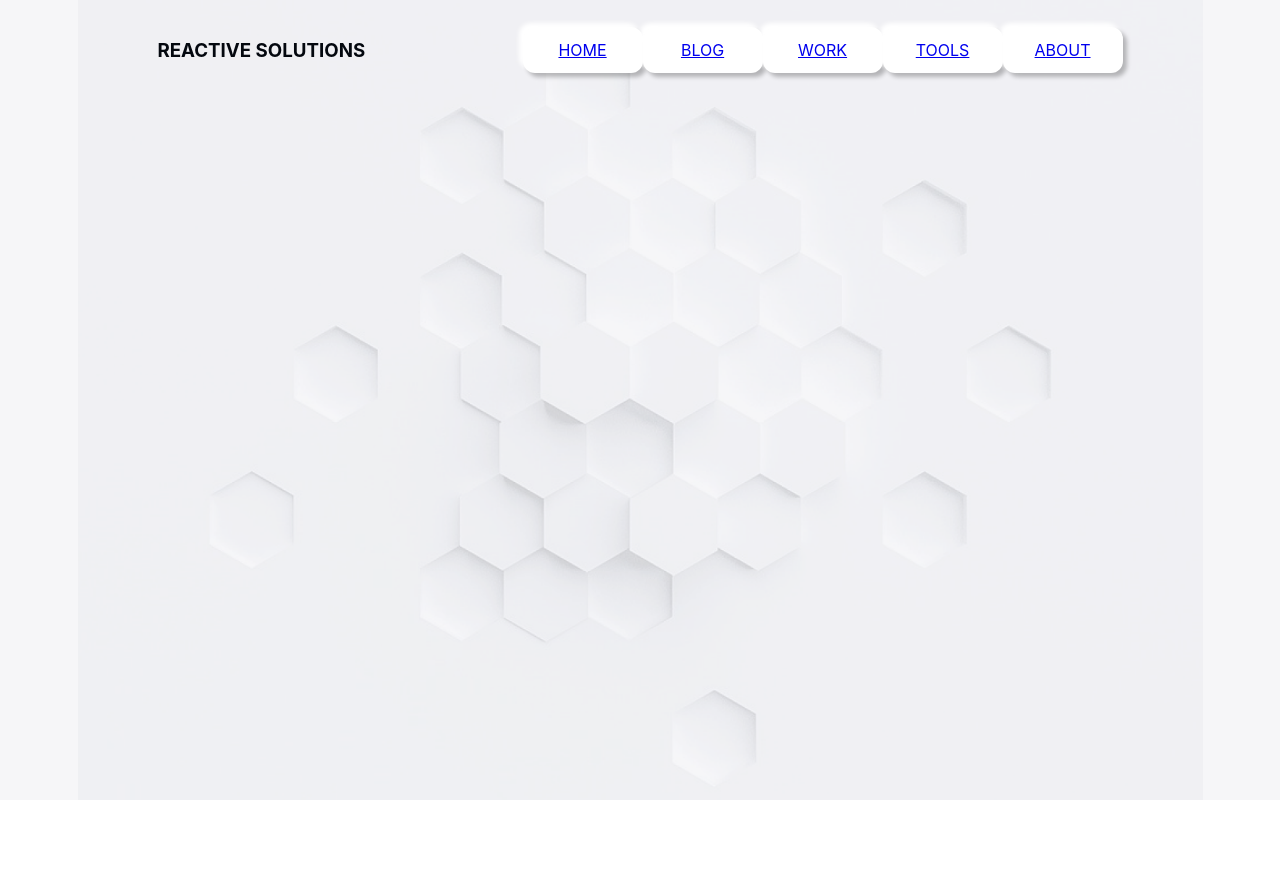
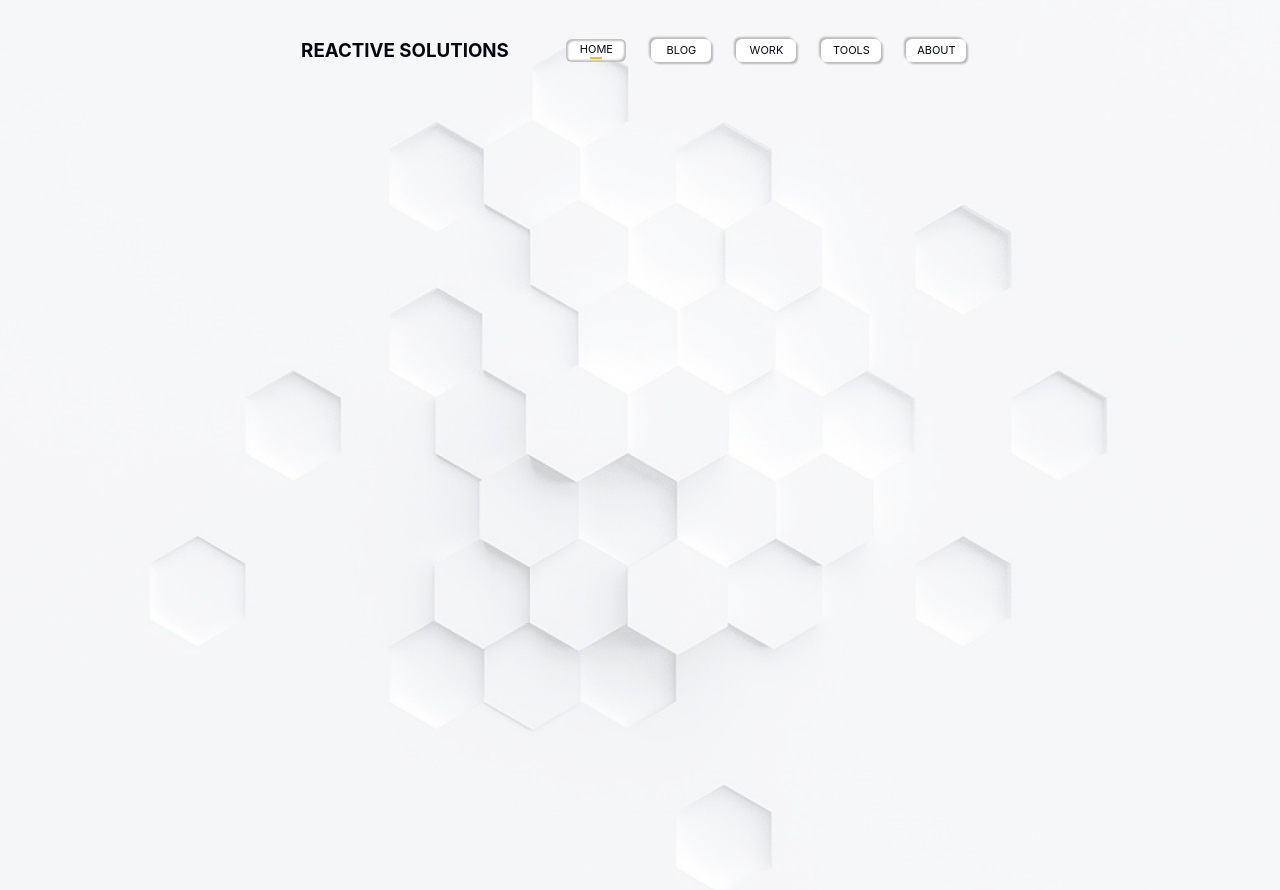
Before and after one commit to RyanColl/blog-rebuild, a React (Create React App) app: page / in a window 1280 px wide. Shown: the top 890 px of the page. Before the commit the page ends 800 px from the top, so only its background shows below. Built offline with nearby package versions, Linux system fonts and the light colour scheme.

Commit message:
navbar complete, time to skip

```diff
--- a/src/App/App.css
+++ b/src/App/App.css
@@ -1,12 +1,16 @@
 
 .App {
-  background-color: #dadde341;
   min-height: 100vh;
   display: flex;
   flex-direction: column;
   align-items: center;
+  width: 100%;
 }
 .hex-img {
   position: absolute;
   z-index: -1;
 }
+.content {
+  max-width: 1000px;
+  width: 60%;
+}
--- a/src/App/App.tsx
+++ b/src/App/App.tsx
@@ -3,14 +3,18 @@ import './App.css';
 
 const App = () => {
   const height = window.innerHeight
+  const width = window.innerWidth
   return (
       <div className="App">
         <img className="hex-img"
         src={'./img/hex.png'}
-      style={{height}}
+        style={{width}}
         />
+        <div className='content'>
           <Nav />
         </div>
+      </div>
+
   );
 }
 
--- a/src/Nav/Nav.css
+++ b/src/Nav/Nav.css
@@ -16,15 +16,36 @@
 }
 .link-btn {
     display: flex;
-    flex-direction: column;
     align-items: center;
     justify-content: center;
-    width: 120px;
-    height: 46px;
-    border-radius: 12px;
+    width: 60px;
+    height: 23px;
+    border-radius: 6px;
     background-color: #ffffff;
-    box-shadow: 4px 4px 4px rgba(0, 0, 0, 0.25), -4px -4px 4px white;
+    box-shadow: 2px 2px 2px rgba(0, 0, 0, 0.25), -2px -2px 2px rgba(0, 0, 0, 0.25);
+    margin: 0 12.5px;
 }
 .link-pressed {
-
+    box-shadow: inset 2px 2px 2px rgba(0, 0, 0, 0.25), inset -2px -2px 2px rgba(0, 0, 0, 0.25) !important;
 }
+.link-btn a {
+    text-decoration: none;
+    padding: 5px 15px;
+    margin: 0;
+    display: flex;
+    align-items: center;
+    justify-content: center;
+    flex-direction: column;
+}
+.link-btn a span {
+    font-weight: 400;
+    font-size: 11px;
+    color: #04080f;
+}
+.underline {
+    width: 12px;
+    height: 2px;
+    background-color: #f1bc20;
+    margin-top: 1px;
+    z-index: 1;
+}
--- a/src/Nav/Nav.tsx
+++ b/src/Nav/Nav.tsx
@@ -32,14 +32,23 @@ const linksArray = [
 
 const Nav = (props: any) => {
     const [links, setLinks] = React.useState(linksArray)
+    const linkPress = (location: any) => {
+        let assembly = links.map(link => {
+            return {
+                id: link.id,
+                location: link.location,
+                pressed: (location === link.location) ? true : false
+            }
+        })
+        setLinks(assembly)
+    }
     return(
         <div id='nav' className='navbar'>
             <div className='title'><h3>REACTIVE SOLUTIONS</h3></div>
             <div className='links'>
                 {links.map(link => {
                     return(<div className={`link-btn ${link.pressed && 'link-pressed'}`}>
-                        <Link to={`/${link.location}`}><span>{link.location.toUpperCase()}</span></Link>
-                        {link.pressed && <span className='underline'></span>}
+                        <Link onClick={() => {linkPress(link.location)}} to={`/${link.location}`}><span>{link.location.toUpperCase()}</span>{link.pressed && <span className='underline'></span>}</Link>
                     </div>)
                 })}
             </div>
```
Also changed, not shown: public/img/abstract-hexagon.png (added). Lines whose indentation alone changed are shown as unchanged.
